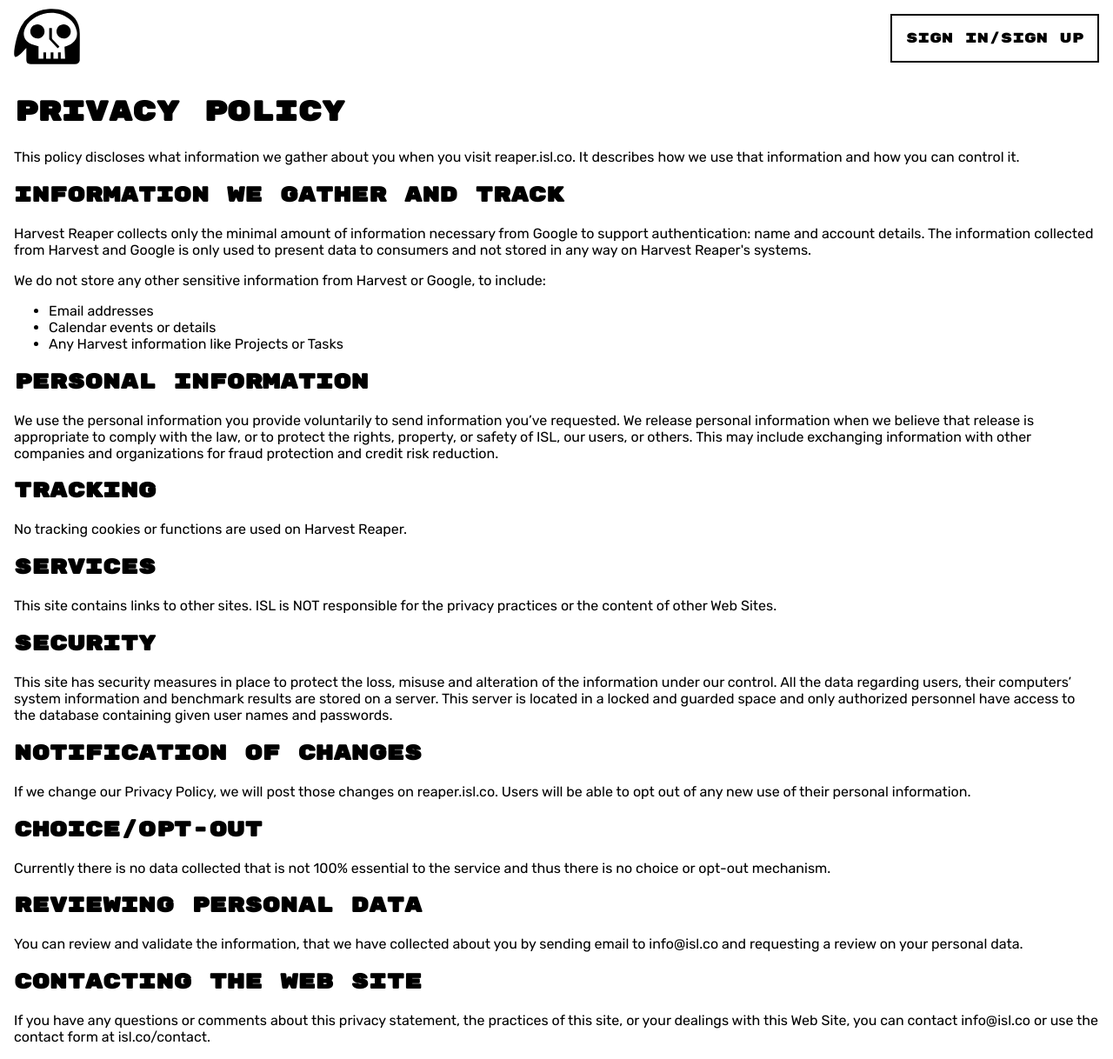
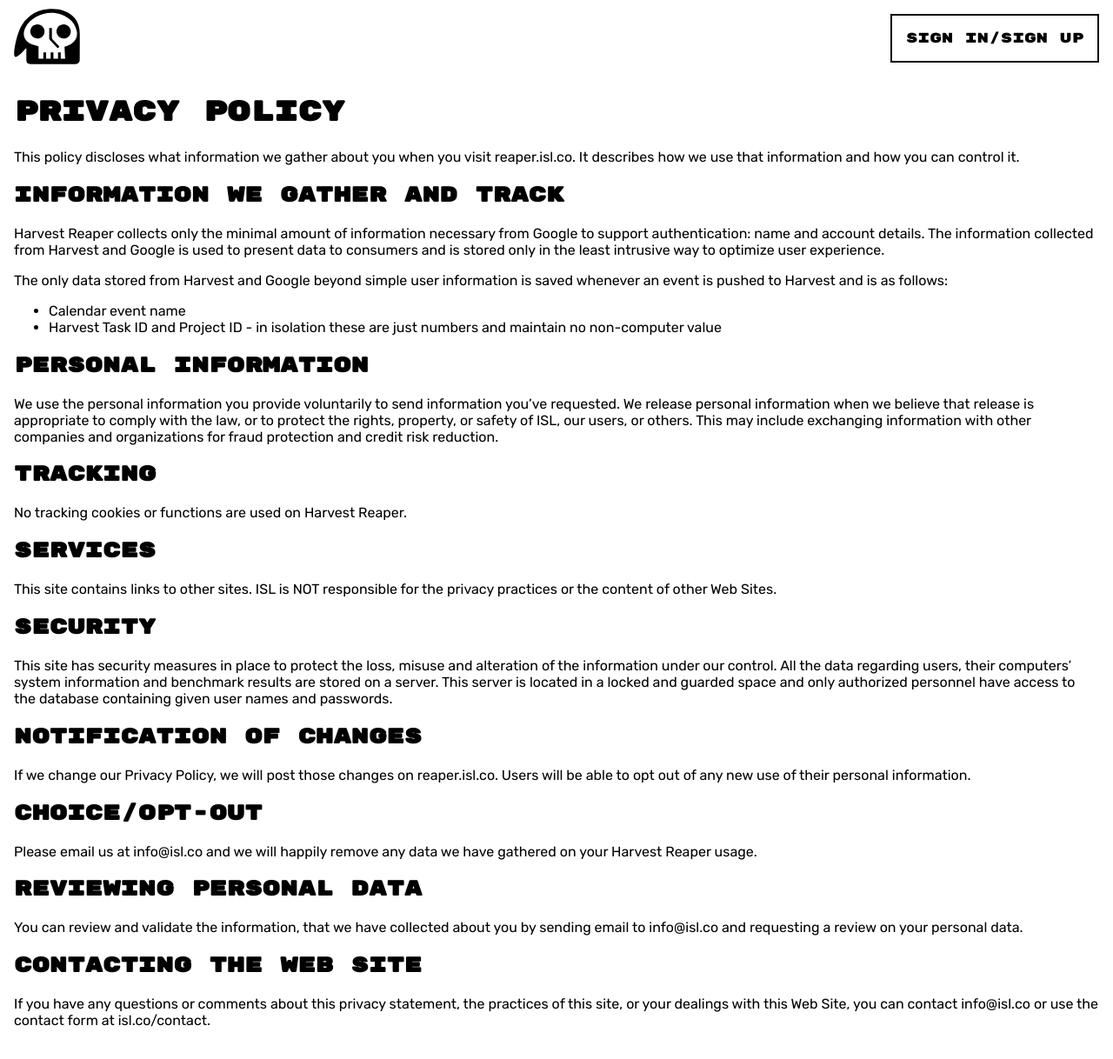
Before and after one commit to islco/harvest-reaper, a Django app: page /privacy in a window 1280 px wide. Shown: the whole page at 87% size. After the commit the page ends 1181 px from the top, so only its background shows below. Run offline with Django 3.2, Linux system fonts and the light colour scheme.

Commit message:
Adding the ability for Harvest Reaper to remember previously submitted events

```diff
--- a/harvestreaper/templates/home.html
+++ b/harvestreaper/templates/home.html
@@ -4,6 +4,7 @@
 {% block extra_head %}
 <script type="text/javascript">
     const harvestProjects = {% autoescape off %}{{ harvest_projects_json }}{% endautoescape %};
+    const previousSubmissions = {% autoescape off %}{{ previous_submission_values }}{% endautoescape %};
 </script>
 <script type="application/javascript" src="{% static 'js/main.js' %}"></script>
 {% endblock %}
--- a/harvestreaper/templates/partials/table_row.html
+++ b/harvestreaper/templates/partials/table_row.html
@@ -1,6 +1,7 @@
 <tr data-sel='row'>
-    <td class="home__mtg-summary" data-sel='summary'>
-        {{event.summary}}
+    <input type="hidden" name="summary-{{day}}-{{index}}" value="{{event.summary}}">
+    <td class="home__mtg-summary">
+        <span data-sel='summary'>{{event.summary}}</span>
         <br/>
         <span class="home__mtg-time">{{event.start}} - {{event.end}}</span>
     </td>
--- a/harvestreaper/templates/privacy.html
+++ b/harvestreaper/templates/privacy.html
@@ -12,15 +12,15 @@
     <p>
         Harvest Reaper collects only the minimal amount of information necessary from Google to support
         authentication: name and account details.
-        The information collected from Harvest and Google is only used to present data to consumers and not stored
-        in any way on Harvest Reaper's systems.
+        The information collected from Harvest and Google is used to present data to consumers and is stored
+        only in the least intrusive way to optimize user experience.
     </p>
     <p>
-        We do not store any other sensitive information from Harvest or Google, to include:
+        The only data stored from Harvest and Google beyond simple user information is saved whenever an event
+        is pushed to Harvest and is as follows:
         <ul>
-            <li>Email addresses</li>
-            <li>Calendar events or details</li>
-            <li>Any Harvest information like Projects or Tasks</li>
+            <li>Calendar event name</li>
+            <li>Harvest Task ID and Project ID - in isolation these are just numbers and maintain no non-computer value</li>
         </ul>
     </p>
     <h2>Personal information</h2>
@@ -55,8 +55,8 @@
     </p>
     <h2>Choice/Opt-Out</h2>
     <p>
-        Currently there is no data collected that is not 100% essential to the service
-        and thus there is no choice or opt-out mechanism.
+        Please email us at info@isl.co and we will happily remove any data we have gathered on your
+        Harvest Reaper usage.
     </p>
     <h2>Reviewing personal data</h2>
     <p>
--- a/harvestreaper/views.py
+++ b/harvestreaper/views.py
@@ -5,7 +5,7 @@ from datetime import datetime, timedelta
 import json
 
 from harvestreaper.googlecal.utils import get_calendar_events
-from harvestreaper.harvest.models import HarvestToken
+from harvestreaper.harvest.models import HarvestToken, HarvestSubmission
 from harvestreaper.harvest.utils import get_harvest_account, get_harvest_assignments, get_user_id
 
 
@@ -106,4 +106,14 @@ class HomePageView(TemplateView):
             context['harvest_id'] = account
             context['harvest_projects'] = projects
             context['harvest_projects_json'] = json.dumps(projects)
+
+            # Previous submissions
+            previous_submission_qs = HarvestSubmission.objects \
+                .filter(user=self.request.user).values_list(
+                    'event_name', 'project_id', 'assignment_id')
+            previous_submission_dict = json.dumps({
+                sub[0].lower(): (sub[1], sub[2]) for sub in previous_submission_qs
+            })
+            context['previous_submission_values'] = previous_submission_dict
+
         return context
```
Also changed, not shown: harvestreaper/harvest/admin.py (+6 -1 lines), harvestreaper/harvest/models.py (+18 -0 lines), harvestreaper/harvest/views.py (+7 -0 lines), harvestreaper/static_raw/js/index.js (+38 -0 lines), harvestreaper/harvest/migrations/0002_harvestsubmission.py (added), harvestreaper/harvest/migrations/0003_auto_20190719_1535.py (added).
